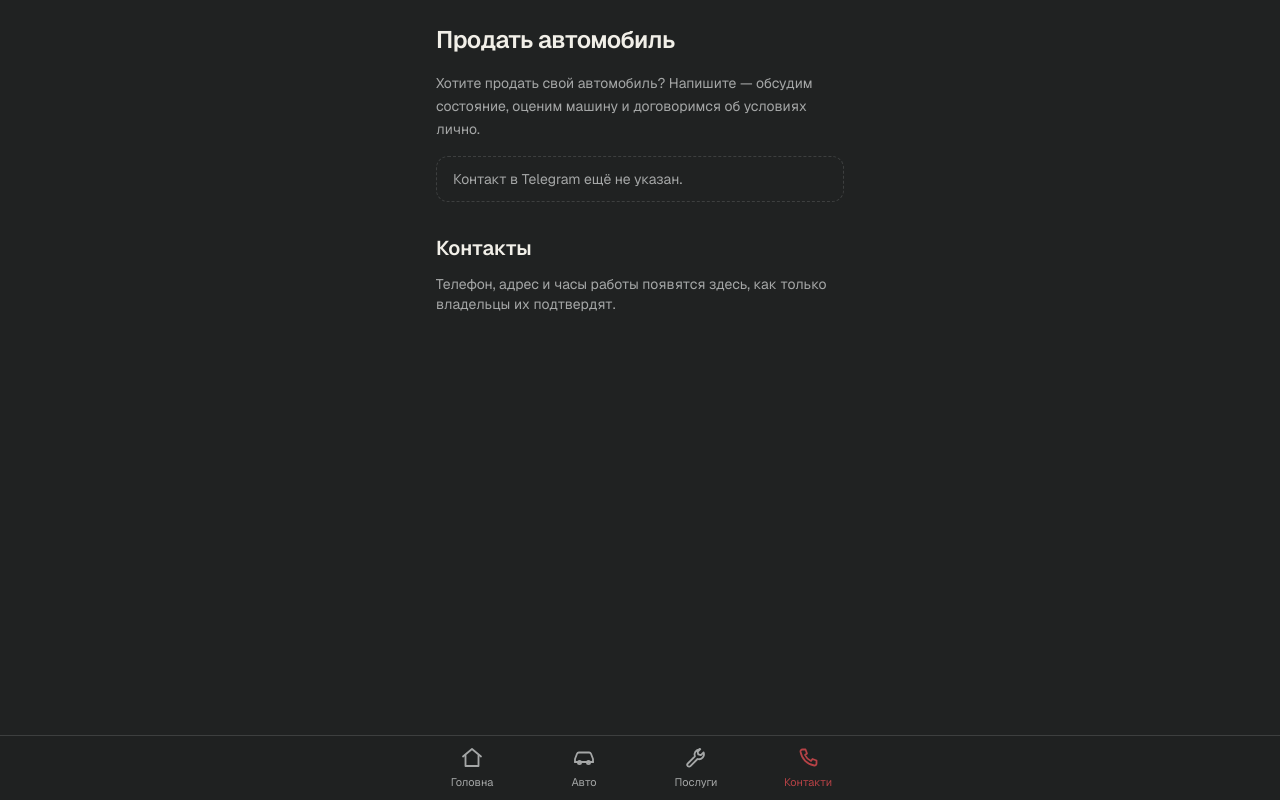
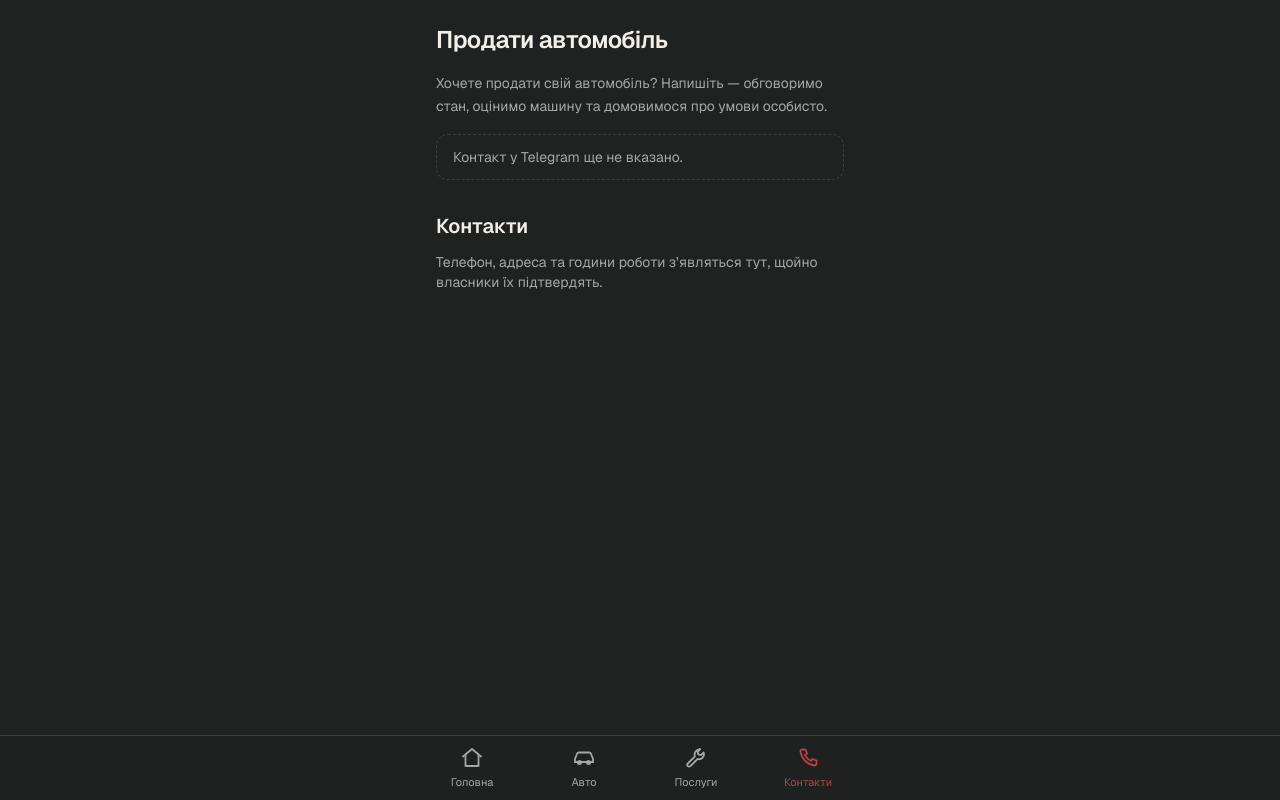
Before and after one commit to alexoverlevelse-cell/ncar, a Next.js app: page /contact in a window 1280 px wide. Built offline with nearby package versions, Linux system fonts and the light colour scheme.

Commit message:
Update page.tsx

```diff
--- a/src/app/contact/page.tsx
+++ b/src/app/contact/page.tsx
@@ -4,20 +4,20 @@ import { buildTelegramLink, siteConfig } from "@/lib/site-config";
 
 export default function ContactPage() {
   const sellCarLink = buildTelegramLink(
-    "Здравствуйте! Хочу продать свой автомобиль через OlehDK."
+    "Добрий день! Хочу продати свій автомобіль через OLEH DK."
   );
   const hasAnyContact = Boolean(siteConfig.telegramContact || siteConfig.phone);
 
   return (
     <main className="flex flex-1 flex-col">
-      <PageHeader title="Продать автомобиль" />
+      <PageHeader title="Продати автомобіль" />
 
       <section className="px-5">
         {/* Формы подачи объявления намеренно нет: все условия и оценка
             автомобиля обсуждаются лично с Олегом (см. CLAUDE.md). */}
         <p className="text-sm leading-relaxed text-muted">
-          Хотите продать свой автомобиль? Напишите — обсудим состояние,
-          оценим машину и договоримся об условиях лично.
+          Хочете продати свій автомобіль? Напишіть — обговоримо стан, оцінимо
+          машину та домовимося про умови особисто.
         </p>
 
         <div className="mt-4 flex flex-col gap-3">
@@ -26,14 +26,14 @@ export default function ContactPage() {
               href={sellCarLink}
               target="_blank"
               rel="noopener noreferrer"
-              className="flex items-center justify-center gap-2 rounded-xl bg-accent py-3.5 font-medium text-black"
+              className="flex items-center justify-center gap-2 rounded-xl bg-accent py-3.5 font-medium text-foreground"
             >
               <TelegramIcon className="h-5 w-5" />
-              Написать в Telegram
+              Написати в Telegram
             </a>
           ) : (
             <p className="rounded-xl border border-dashed border-border px-4 py-3 text-sm text-muted">
-              Контакт в Telegram ещё не указан.
+              Контакт у Telegram ще не вказано.
             </p>
           )}
 
@@ -43,14 +43,14 @@ export default function ContactPage() {
               className="flex items-center justify-center gap-2 rounded-xl border border-border py-3.5 font-medium"
             >
               <PhoneIcon className="h-5 w-5" />
-              Позвонить
+              Зателефонувати
             </a>
           )}
         </div>
       </section>
 
       <section className="mt-8 px-5 pb-8">
-        <h2 className="text-xl font-semibold">Контакты</h2>
+        <h2 className="text-xl font-semibold">Контакти</h2>
 
         {hasAnyContact ? (
           <dl className="mt-3 flex flex-col gap-3 rounded-2xl border border-border bg-surface p-4 text-sm">
@@ -62,25 +62,25 @@ export default function ContactPage() {
             )}
             {siteConfig.address && (
               <div className="flex justify-between gap-3">
-                <dt className="text-muted">Адрес</dt>
+                <dt className="text-muted">Адреса</dt>
                 <dd className="text-right">{siteConfig.address}</dd>
               </div>
             )}
             {siteConfig.workingHours && (
               <div className="flex justify-between gap-3">
-                <dt className="text-muted">Часы работы</dt>
+                <dt className="text-muted">Години роботи</dt>
                 <dd className="text-right">{siteConfig.workingHours}</dd>
               </div>
             )}
             <div className="flex justify-between gap-3">
-              <dt className="text-muted">Регион</dt>
+              <dt className="text-muted">Регіон</dt>
               <dd>{siteConfig.location}</dd>
             </div>
           </dl>
         ) : (
           <p className="mt-3 text-sm text-muted">
-            Телефон, адрес и часы работы появятся здесь, как только владельцы их
-            подтвердят.
+            Телефон, адреса та години роботи з&rsquo;являться тут, щойно власники
+            їх підтвердять.
           </p>
         )}
       </section>
```
